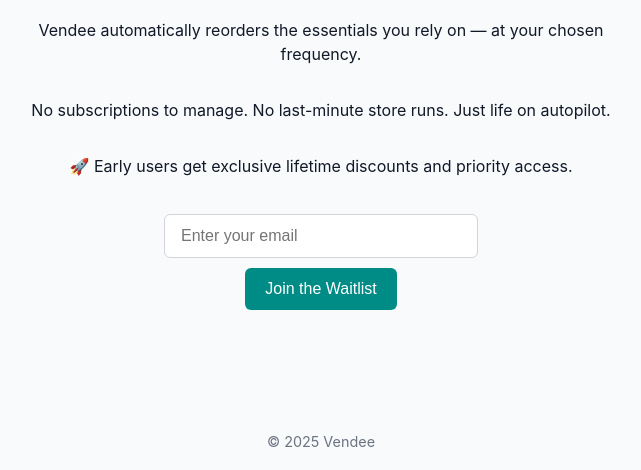
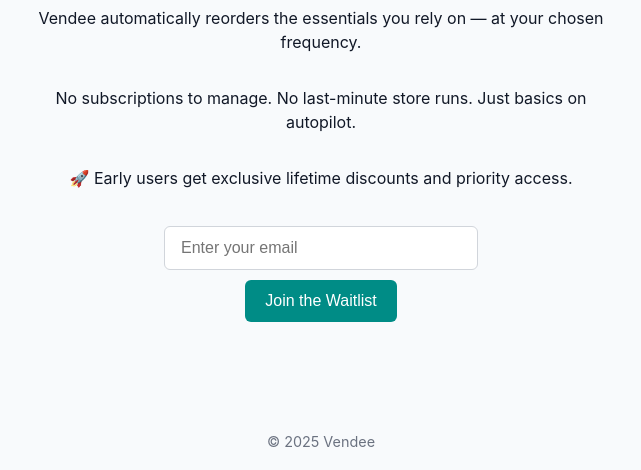
Before and after one commit to GetVendee/GetVendee, a plain HTML site: page index.html in a window 1280 px wide. Shown: the part 330-800 px from the top of the page, without its empty margins (319-960 px from the left). Drawn offline with Linux system fonts and the light colour scheme.

Commit message:
Update index.html

```diff
--- a/index.html
+++ b/index.html
@@ -59,7 +59,7 @@
   <h1>Vendee</h1>
   <h2>Never run out again.</h2>
   <p>Vendee automatically reorders the essentials you rely on — at your chosen frequency.</p>
-  <p>No subscriptions to manage. No last-minute store runs. Just life on autopilot.</p>
+  <p>No subscriptions to manage. No last-minute store runs. Just basics on autopilot.</p>
   <p>🚀 Early users get exclusive lifetime discounts and priority access.</p>
 
   <form action="https://formspree.io/f/xanlrjgq" method="POST">
```
